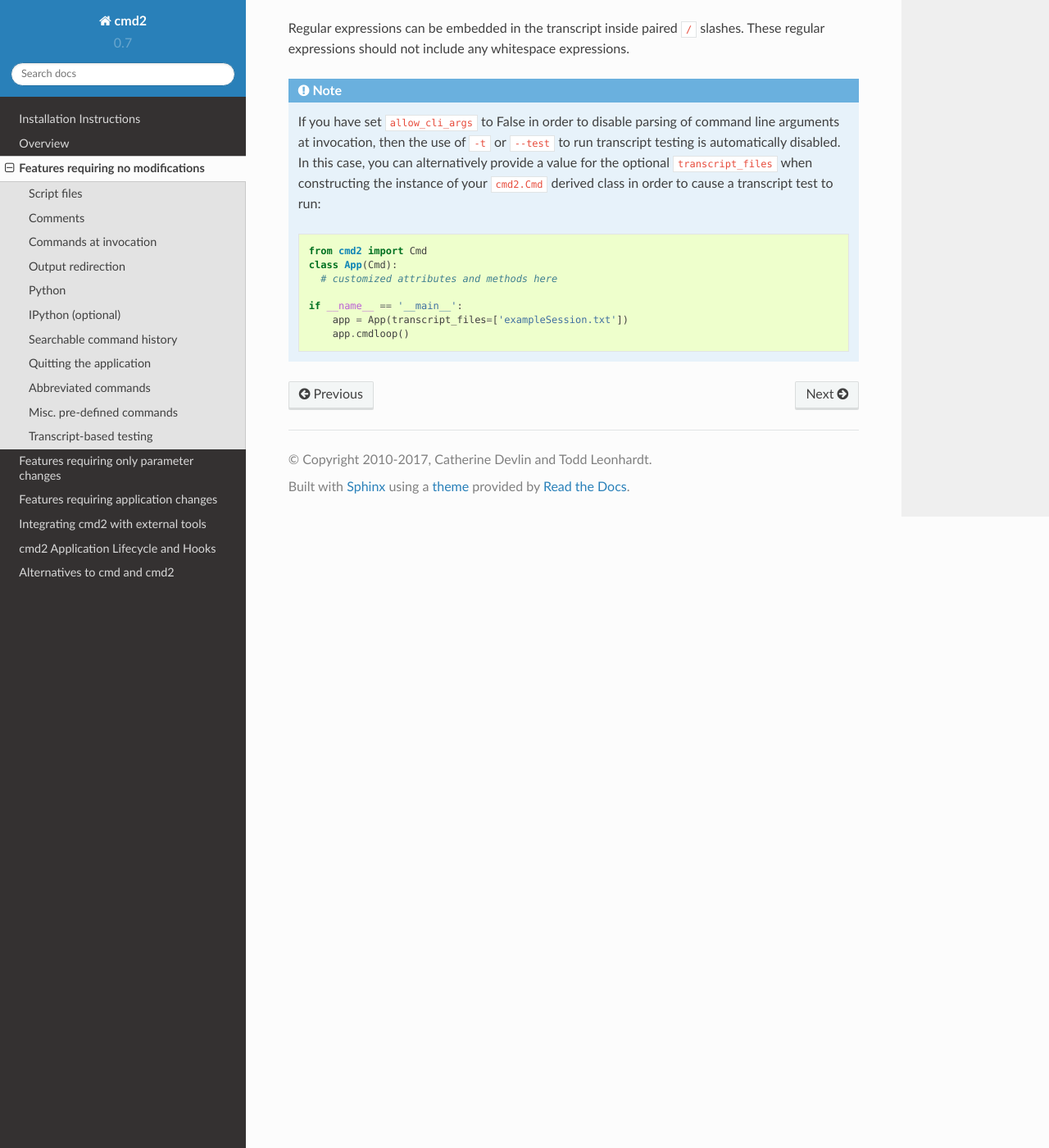
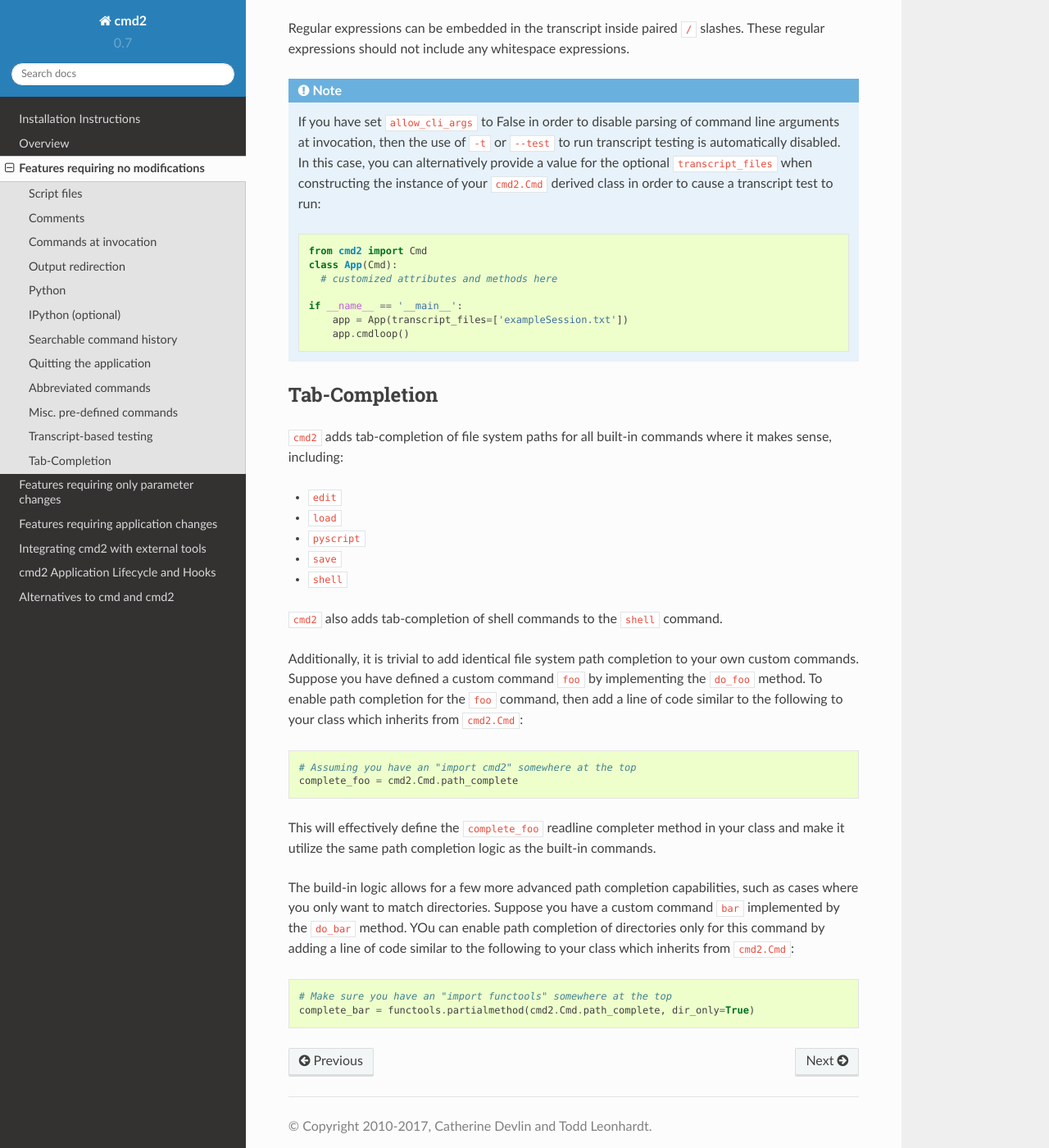
Before and after one commit to python-cmd2/cmd2, a Sphinx documentation site: the page built from docs/freefeatures.rst, in a window 1280 px wide and 1400 px high, scrolled down 6661 px. Shown: the whole window at 82% size. Built offline with Sphinx 7.4.7 and the Read the Docs theme 2.0.0, drawn with Linux system fonts in a browser that asks for light colours.

Commit message:
Updated documentation with info on tab completion of file system paths

```diff
--- a/docs/freefeatures.rst
+++ b/docs/freefeatures.rst
@@ -322,3 +322,35 @@ expressions.
        if __name__ == '__main__':
            app = App(transcript_files=['exampleSession.txt'])
            app.cmdloop()
+
+
+Tab-Completion
+==============
+
+``cmd2`` adds tab-completion of file system paths for all built-in commands where it makes sense, including:
+
+- ``edit``
+- ``load``
+- ``pyscript``
+- ``save``
+- ``shell``
+
+``cmd2`` also adds tab-completion of shell commands to the ``shell`` command.
+
+Additionally, it is trivial to add identical file system path completion to your own custom commands.  Suppose you
+have defined a custom command ``foo`` by implementing the ``do_foo`` method.  To enable path completion for the ``foo``
+command, then add a line of code similar to the following to your class which inherits from ``cmd2.Cmd``::
+
+    # Assuming you have an "import cmd2" somewhere at the top
+    complete_foo = cmd2.Cmd.path_complete
+
+This will effectively define the ``complete_foo`` readline completer method in your class and make it utilize the same
+path completion logic as the built-in commands.
+
+The build-in logic allows for a few more advanced path completion capabilities, such as cases where you only want to
+match directories.  Suppose you have a custom command ``bar`` implemented by the ``do_bar`` method.  YOu can enable
+path completion of directories only for this command by adding a line of code similar to the following to your class
+which inherits from ``cmd2.Cmd``::
+
+    # Make sure you have an "import functools" somewhere at the top
+    complete_bar = functools.partialmethod(cmd2.Cmd.path_complete, dir_only=True)
--- a/docs/index.rst
+++ b/docs/index.rst
@@ -35,7 +35,9 @@ The basic use of ``cmd2`` is identical to that of cmd_.
 
    The tab-completion feature provided by cmd_ relies on underlying capability provided by GNU readline or an
    equivalent library.  Linux distros will almost always come with the required library installed.
-   For Mac OS X, we recommend using the `Homebrew <https://brew.sh>`_ package manager to install the ``readline`` package.
+   For macOS, we recommend using the `Homebrew <https://brew.sh>`_ package manager to install the ``readline`` package;
+   alternatively for macOS the ``conda`` package manager that comes with the Anaconda Python distro can be used to
+   install ``readline`` (preferably from conda-forge).
    For Windows, we recommend installing the `pyreadline <https://pypi.python.org/pypi/pyreadline>`_ Python module.
 
 Resources
```
Also changed, not shown: README.md (+3 -2 lines).
